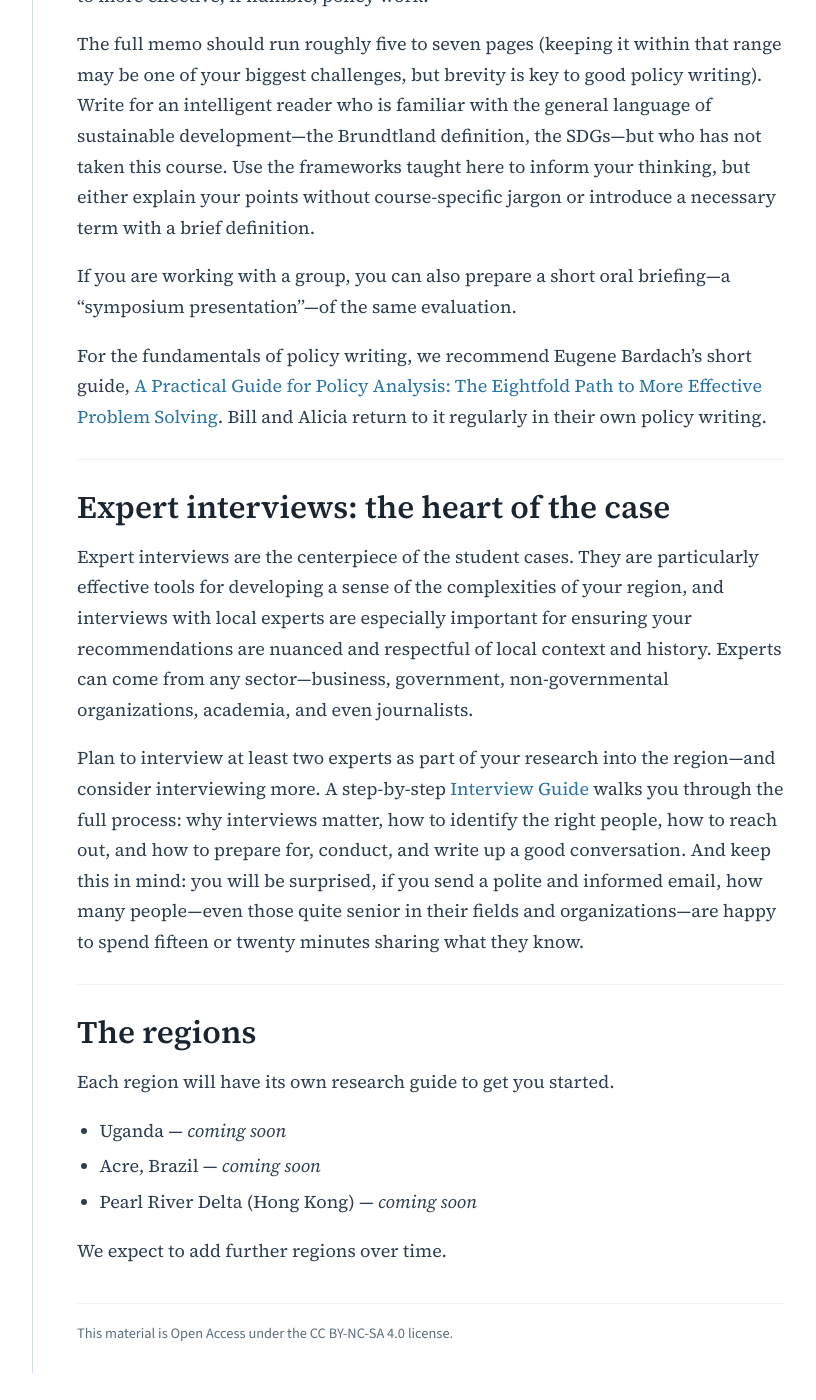
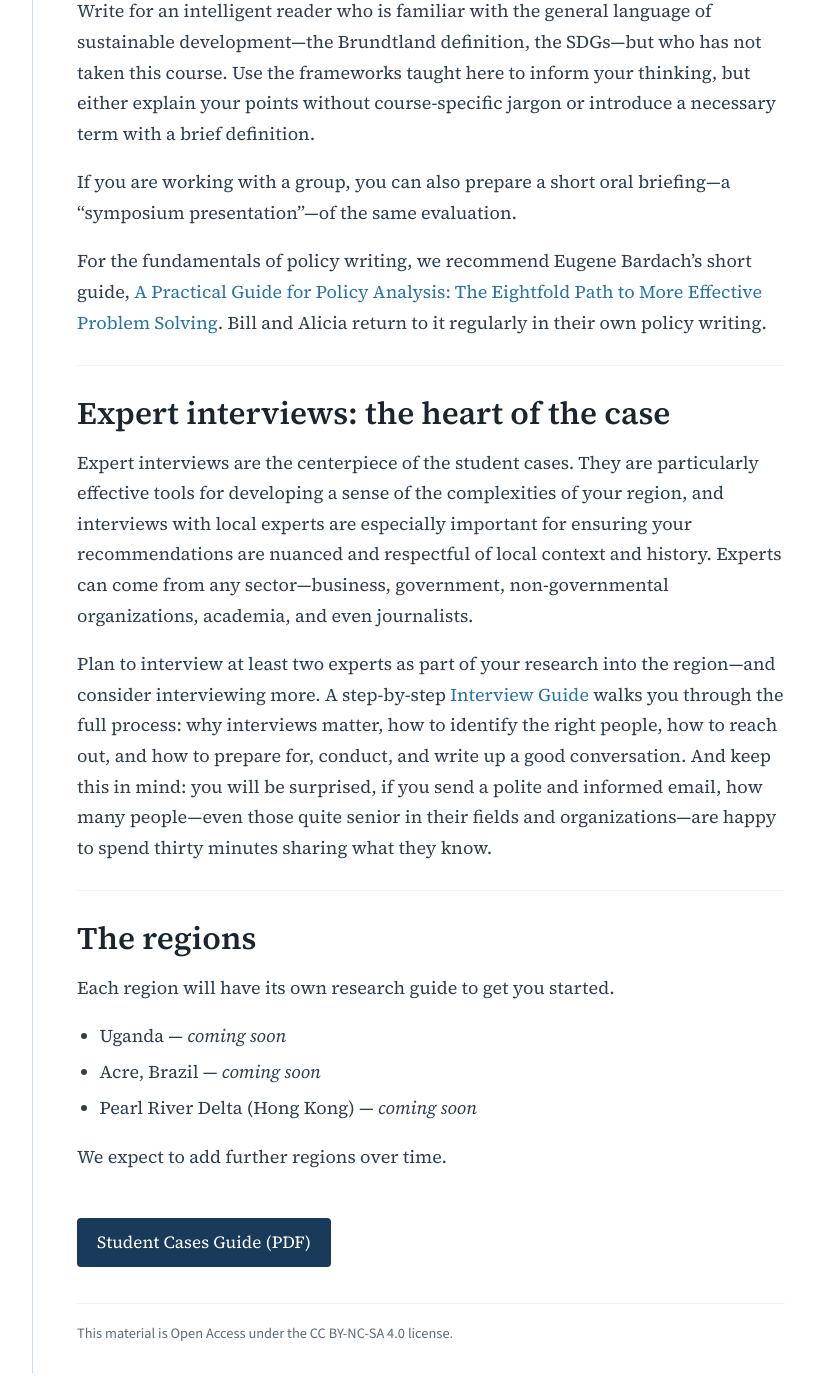
Before and after one commit to agharley/sustsci, a Jekyll site: the page built from course/course-library/student-cases/index.md, in a window 1280 px wide and 1400 px high, scrolled down 2528 px. Shown: the whole window, without its empty margins (329-1145 px from the left). Built offline with Jekyll 4.4.1, drawn with Linux system fonts in a browser that asks for light colours; some of the changed text lies outside the part shown.

Commit message:
student cases fixes
Student case update PDF, button placement other minor issues

```diff
--- a/course/course-library/student-cases/index.md
+++ b/course/course-library/student-cases/index.md
@@ -4,8 +4,6 @@ meta-description: Application-region case studies where you apply the course to
 ---
 
 # Student Cases
-
-<a href="student-cases.pdf" class="pdf-download-btn" target="_blank">Download this page (PDF)</a>
 
 The student cases are where you put the course to work. Each one asks you to take a real region that is already pursuing sustainability and evaluate how it is doing, where it is stuck, and what might help—drawing on everything the course has taught you, and on research you do yourself.
 
@@ -47,7 +45,7 @@ For the fundamentals of policy writing, we recommend Eugene Bardach's short guid
 
 Expert interviews are the centerpiece of the student cases. They are particularly effective tools for developing a sense of the complexities of your region, and interviews with local experts are especially important for ensuring your recommendations are nuanced and respectful of local context and history. Experts can come from any sector—business, government, non-governmental organizations, academia, and even journalists.
 
-Plan to interview at least two experts as part of your research into the region—and consider interviewing more. A step-by-step [Interview Guide](interview-guide.html) walks you through the full process: why interviews matter, how to identify the right people, how to reach out, and how to prepare for, conduct, and write up a good conversation. And keep this in mind: you will be surprised, if you send a polite and informed email, how many people—even those quite senior in their fields and organizations—are happy to spend fifteen or twenty minutes sharing what they know.
+Plan to interview at least two experts as part of your research into the region—and consider interviewing more. A step-by-step [Interview Guide](interview-guide.html) walks you through the full process: why interviews matter, how to identify the right people, how to reach out, and how to prepare for, conduct, and write up a good conversation. And keep this in mind: you will be surprised, if you send a polite and informed email, how many people—even those quite senior in their fields and organizations—are happy to spend thirty minutes sharing what they know.
 
 ---
 
@@ -60,3 +58,5 @@ Each region will have its own research guide to get you started.
 - Pearl River Delta (Hong Kong) — *coming soon*
 
 We expect to add further regions over time.
+
+<a href="student-cases.pdf" class="pdf-download-btn" target="_blank">Student Cases Guide (PDF)</a>
```
Also changed, not shown: 1 other file.
